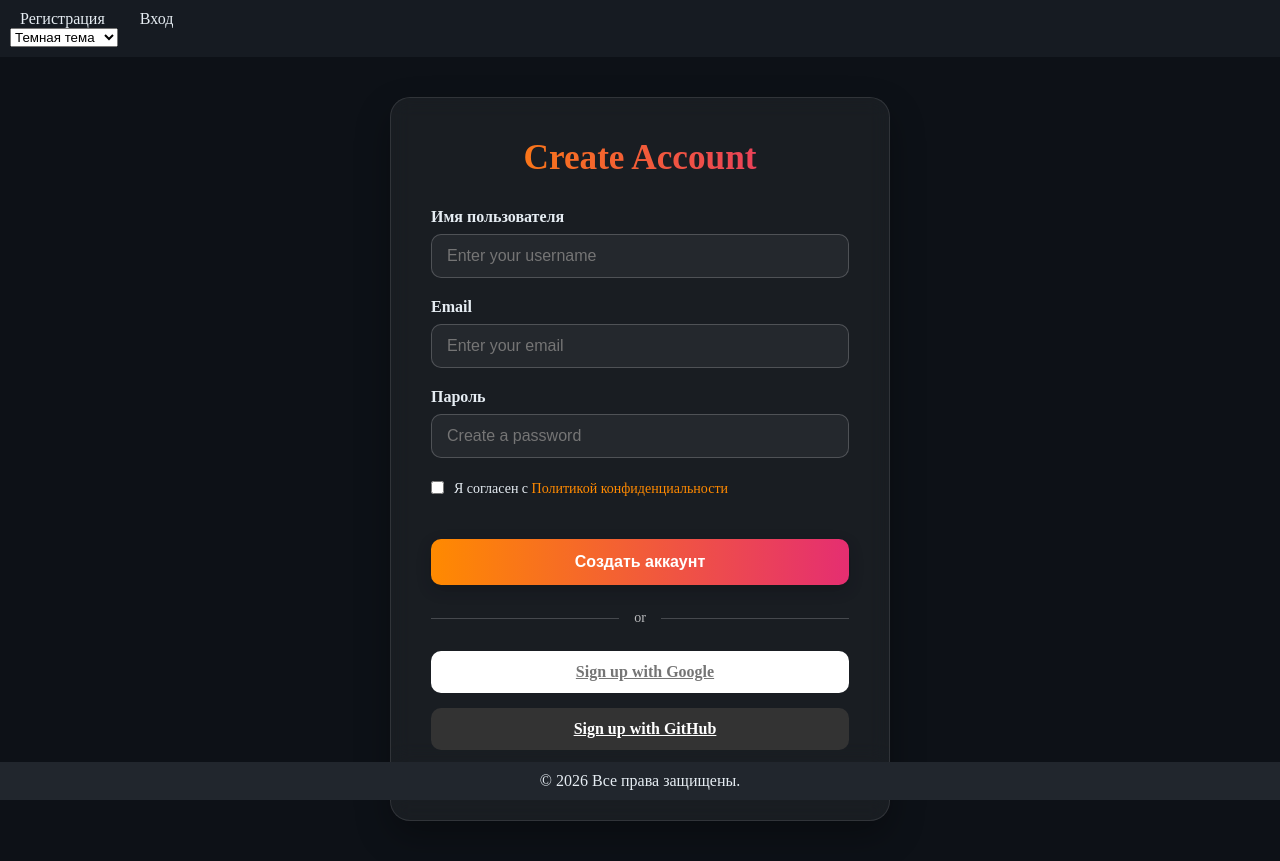
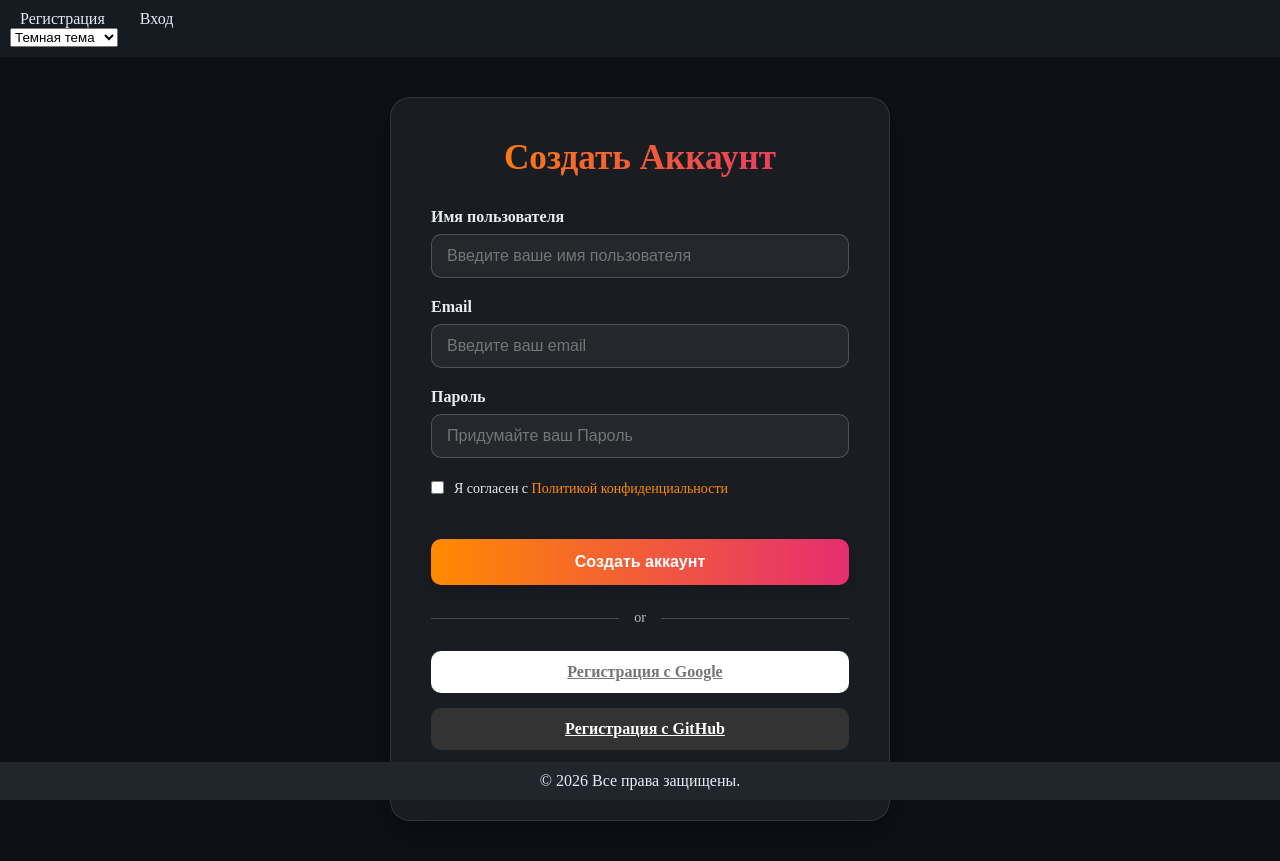
Before and after one commit to pablaofficeal/My-Flask-School, a Flask app: page /register/ in a window 1280 px wide. Run offline with Flask 3, Linux system fonts and the light colour scheme.

Commit message:
Обновлены стили и структура формы регистрации, исправлены текстовые метки и добавлены иконки для кнопок социальных сетей.

```diff
--- a/frontend/templates/components/forms/register-forms.html
+++ b/frontend/templates/components/forms/register-forms.html
@@ -1,25 +1,26 @@
 {% block register_form %}
 <div class="register-section">
     <div class="register-container">
-            <h2 class="register-title">Create Account</h2>
+        <h2 class="register-title">Создать Аккаунт</h2>
 
         <form method="POST" action="{{ url_for('oauth_register_bpp.register') }}">
             <input type="hidden" name="csrf_token" value="{{ csrf_token() }}">
             <div class="form-group">
                 <label class="form-label" for="username">Имя пользователя</label>
-                    <input type="text" id="username" name="username" class="form-input" placeholder="Enter your username" required>
+                <input type="text" id="username" name="username" class="form-input"
+                    placeholder="Введите ваше имя пользователя" required>
             </div>
 
             <div class="form-group">
                 <label class="form-label" for="email">Email</label>
-                    <input type="email" id="email" name="email" class="form-input" placeholder="Enter your email" required>
+                <input type="email" id="email" name="email" class="form-input" placeholder="Введите ваш email" required>
             </div>
 
             <div class="form-group">
                 <label class="form-label" for="password">Пароль</label>
                 <div class="password-container">
-                        <input type="password" id="password" name="password" class="form-input" placeholder="Create a password"
-                            required>
+                    <input type="password" id="password" name="password" class="form-input"
+                        placeholder="Придумайте ваш Пароль" required>
                     <button type="button" class="toggle-password" id="togglePassword">
                         <i class="far fa-eye"></i>
                     </button>
@@ -43,11 +44,11 @@
 
             <div class="social-login">
                 <a href="/auth/google" class="social-btn google-btn">
-                        <i class="fab fa-google"></i> Sign up with Google
+                    <i class="fab fa-google"></i> Регистрация с Google
                 </a>
 
                 <a href="/auth/github" class="social-btn github-btn">
-                        <i class="fab fa-github"></i> Sign up with GitHub
+                    <i class="fab fa-github"></i> Регистрация с GitHub
                 </a>
             </div>
 
```
Lines whose indentation alone changed are shown as unchanged.
